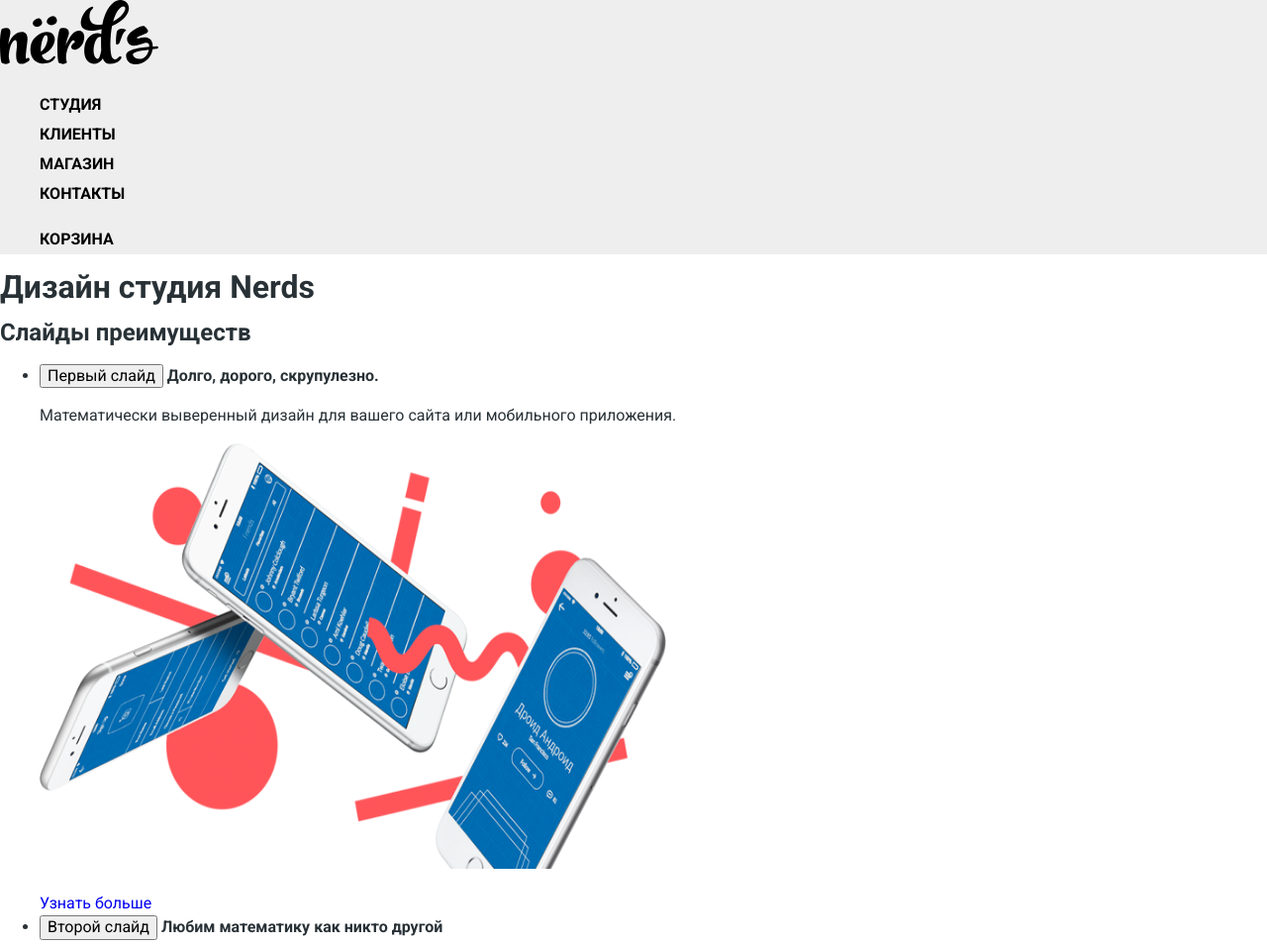
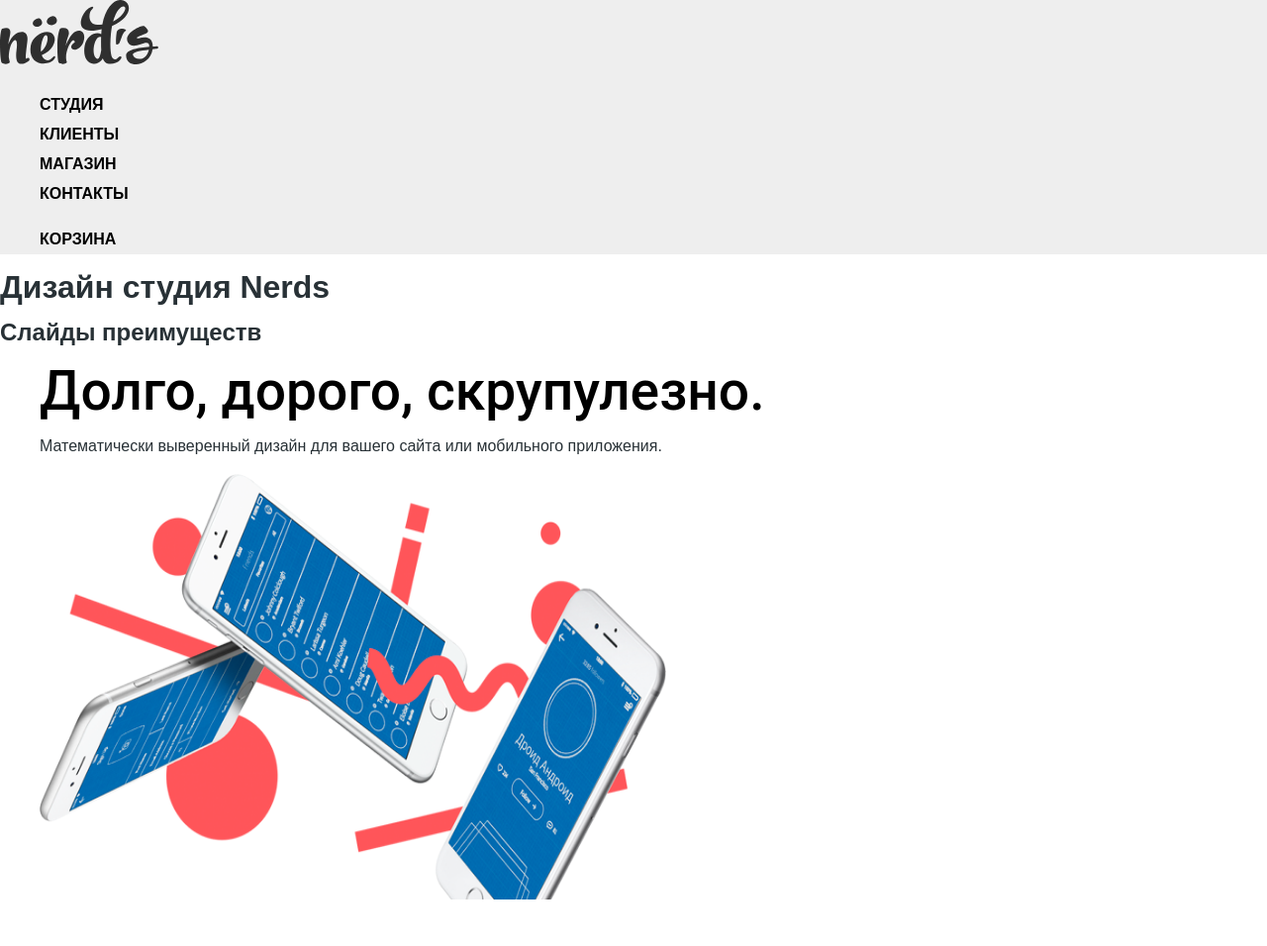
Before and after one commit to vandrienko/nerds, a plain HTML site: page index.html in a window 1280 px wide. Shown: the top 956 px of the page at 99% size. Drawn offline with Linux system fonts and the light colour scheme.

Commit message:
Лекция 5 базовая стилизация 1.1

```diff
--- a/css/style.css
+++ b/css/style.css
@@ -2,7 +2,7 @@ body{
     margin: 0;
     padding: 0;
 
-    font-family: Roboto, Arial, sans-serif;
+    font-family: "Roboto Regular", Arial, sans-serif;
     font-size: 16px;
     line-height: 24px;
     font-weight: 400;
@@ -15,6 +15,12 @@ a {
 /*    Убираем подчеркивание у ссылок*/
     text-decoration: none;
 }
+.main-header-logo:hover{
+    opacity: 0.8;
+}
+.main-header-logo:focus{
+    opacity: 0.3;
+    }
 
 .main-navigation {
     font-size: 16px;
@@ -53,8 +59,21 @@ a {
 
 }
 
-.site-navigation a:active,
-.cart a:active{
-    border-bottom: 2px solid #fb565a;
+.slider .slider-list {
+    list-style: none;
+}
+
+.slider-caption {
+    font-family: "Roboto Medium", arial;
+    font-size: 55px;
+    line-height: 55px;
+    color: #000000;
+}
+
+.button{
+    font-family: "Roboto Medium", arial;
+    font-size: 16px;
+    line-height: 18px;
+    color: #ffffff;
 
 }
--- a/index.html
+++ b/index.html
@@ -47,10 +47,7 @@
             <h2 class="visually-hidden">Слайды преимуществ</h2>
             <ul class="slider-list">
                 <li class="slider-item">
-                    <button class="slide-btn">
-                        Первый слайд
-                    </button>
-                    <b class="service-caption">Долго, дорого, скрупулезно.</b>
+                    <b class="slider-caption">Долго, дорого, скрупулезно.</b>
                     <p class="slider-text">
                         Математически выверенный дизайн для вашего сайта или мобильного приложения.
                     </p>
@@ -60,9 +57,6 @@
                     <a class="button" href="#">Узнать больше</a>
                 </li>
                 <li class="slider-item">
-                    <button class="slide-btn">
-                        Второй слайд
-                    </button>
                     <b class="slider-caption">
                         Любим математику как никто другой
                     </b>
@@ -76,9 +70,6 @@
                 </li>
                 <li class="slider-item">
                     <b class="slider-caption">
-                    <button class="slide-btn">
-                        Третий слайд
-                    </button>
                        Только ночь, только хардкор
                     </b>
                     <p class="slider-text">
```
